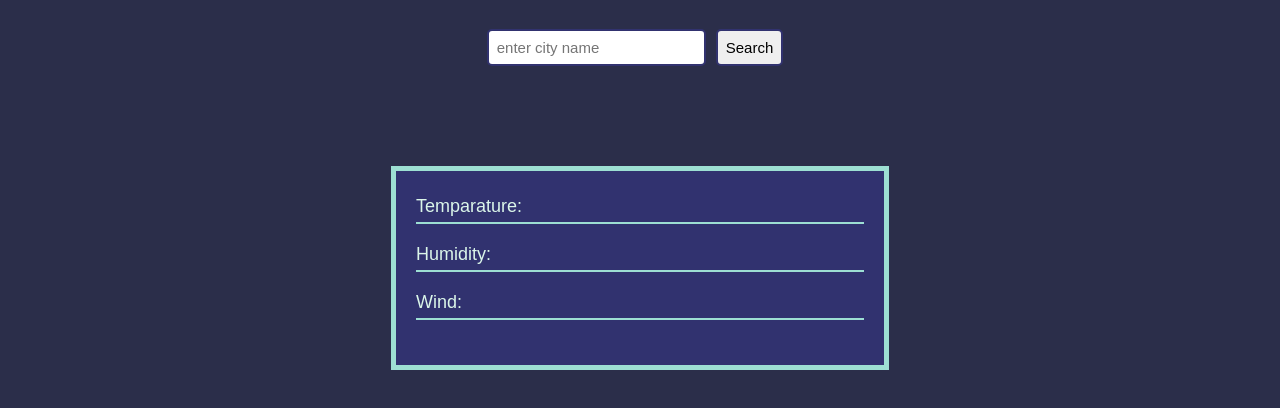
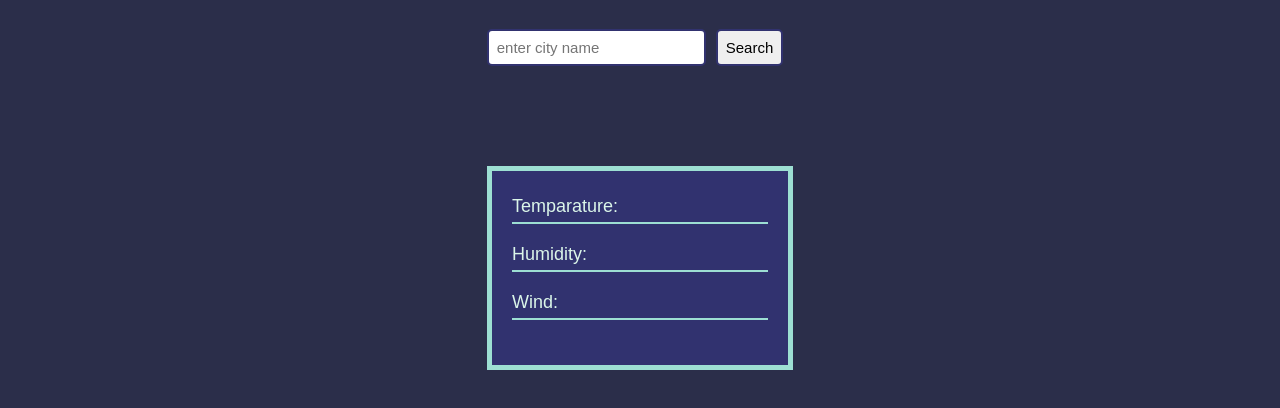
Before and after one commit to Coderamrin/weather_app, a plain HTML site: page index.html in a window 1280 px wide. Both pictures are taken after typing "Sample" into the empty fields and a click on the button "Search". Shown: the part 78-486 px from the top of the page. Drawn offline with Linux system fonts and the light colour scheme; no server answers.

Commit message:
fixed the https error

```diff
--- a/main.js
+++ b/main.js
@@ -1 +1 @@
-(()=>{let e=function(){let e=document.querySelector(".displayWeather");return{cityname:document.querySelector(".cityName"),search:document.querySelector(".search"),temp:document.querySelector(".temp"),humidity:document.querySelector(".humidity"),wind:document.querySelector(".wind"),displayWeather:e}}();e.search.addEventListener("click",(function(){var t;""!=e.cityname.value&&(t=e.cityname.value,fetch(`http://api.openweathermap.org/data/2.5/weather?q=${t}&units=metric&appid=2aa31b1d167d0f8341bd55e8c2aba6ae`,{mode:"cors"}).then((function(e){return e.json()})).then((function(t){e.temp.textContent=t.main.temp+" C",e.humidity.textContent=t.main.humidity+" %",e.wind.textContent=t.wind.speed+" km/h"})),e.displayWeather.classList.remove("hide"),e.cityname.value="",e.cityname.placeholder="enter city name")}))})();
+(()=>{let e=function(){let e=document.querySelector(".displayWeather");return{cityname:document.querySelector(".cityName"),search:document.querySelector(".search"),temp:document.querySelector(".temp"),humidity:document.querySelector(".humidity"),wind:document.querySelector(".wind"),displayWeather:e}}();e.search.addEventListener("click",(function(){var t;""!=e.cityname.value&&(t=e.cityname.value,fetch(`https://api.openweathermap.org/data/2.5/weather?q=${t}&units=metric&appid=2aa31b1d167d0f8341bd55e8c2aba6ae`,{mode:"cors"}).then((function(e){return e.json()})).then((function(t){e.temp.textContent=t.main.temp+" C",e.humidity.textContent=t.main.humidity+" %",e.wind.textContent=t.wind.speed+" km/h"})),e.displayWeather.classList.remove("hide"),e.cityname.value="",e.cityname.placeholder="enter city name")}))})();
--- a/style.css
+++ b/style.css
@@ -35,7 +35,7 @@ button {
 }
 
 .displayWeather {
-    width: 35%;
+    width: 20%;
     margin: auto;
     background-color: #31326f;
     color: #dbf6e9;
```
